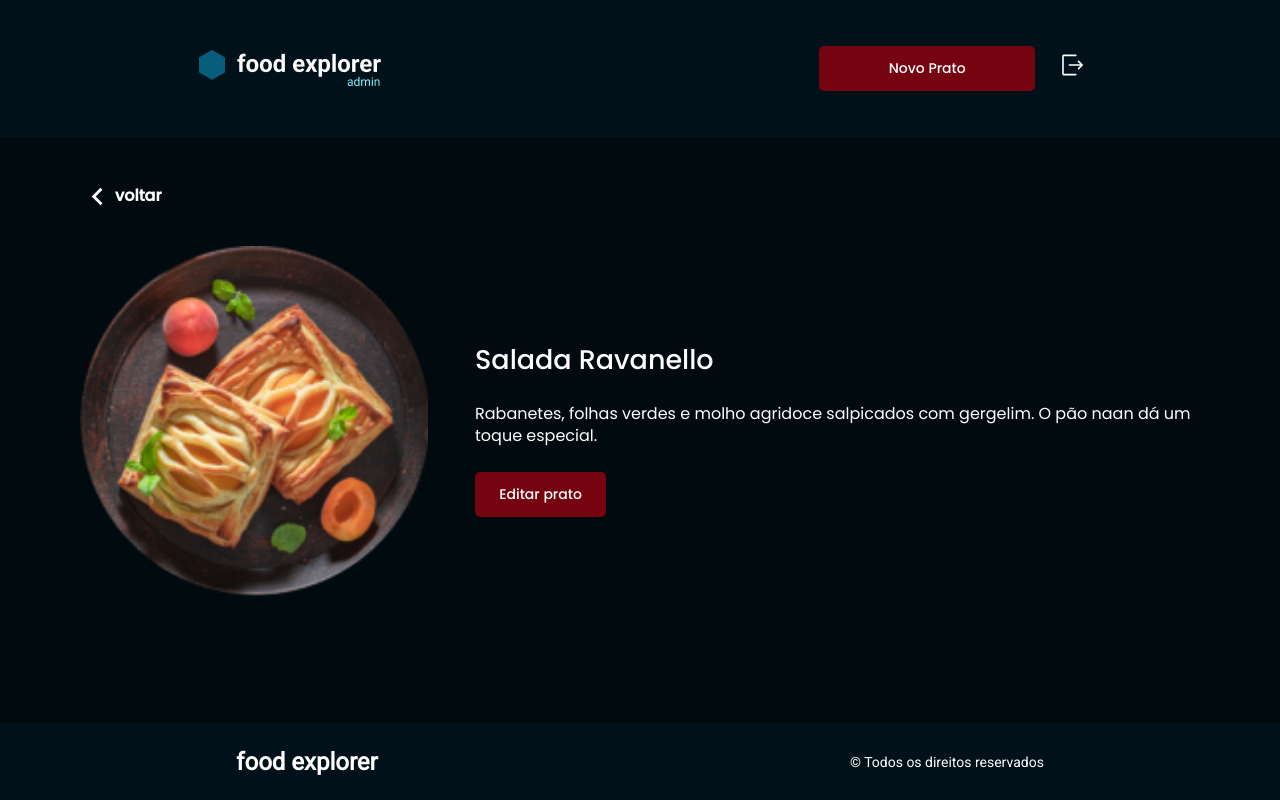
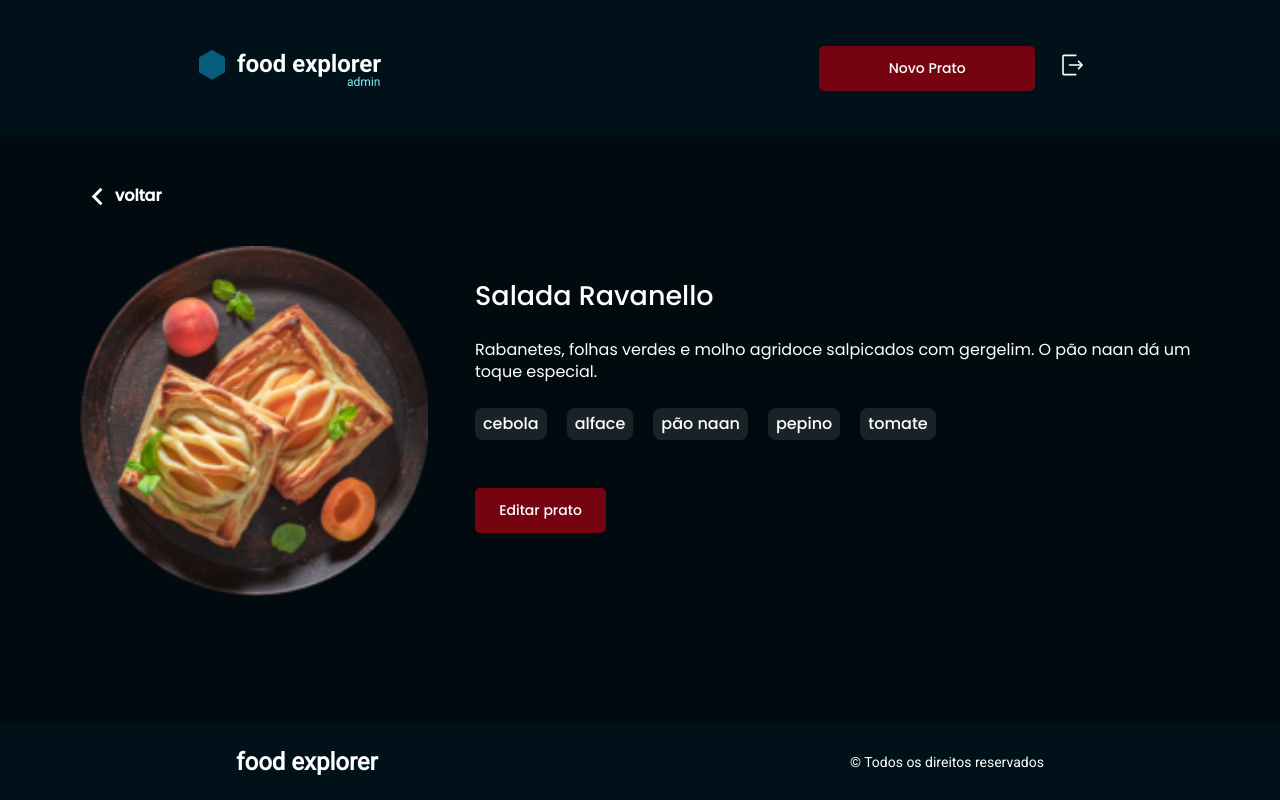
Before and after one commit to valdemirfilho/foodexplorer-test, a React (Vite) app: page / in a window 1280 px wide. Built offline with nearby package versions, Linux system fonts and the light colour scheme.

Commit message:
Adicionado tags

```diff
--- /dev/null
+++ b/src/Components/Tag/index.jsx
@@ -0,0 +1,9 @@
+import { Container } from "./styles";
+
+export function Tag({ title }) {
+  return (
+    <Container>
+      <p>{title}</p>
+    </Container>
+  );
+}
--- /dev/null
+++ b/src/Components/Tag/styles.js
@@ -0,0 +1,17 @@
+import styled from "styled-components";
+
+export const Container = styled.div`
+  background-color: ${({ theme }) => theme.COLORS.DARK_1000};
+  color: ${({ theme }) => theme.COLORS.LIGHT_100};
+  display: flex;
+  border-radius: 0.8rem;
+
+  > p {
+    font-family: "Poppins";
+    font-weight: 500;
+    font-size: 1.4;
+    line-height: 24px;
+
+    padding: 0.4rem 0.8rem;
+  }
+`;
--- a/src/pages/AdminPages/Details/index.jsx
+++ b/src/pages/AdminPages/Details/index.jsx
@@ -1,6 +1,7 @@
 import { Container, Content } from "./styles";
 import { Header } from "../../../Components/Header";
 import { Footer } from "../../../Components/Footer";
+import { Tag } from "../../../Components/Tag";
 import { MdKeyboardArrowLeft } from "react-icons/md";
 
 import { Button } from "../../../Components/Button";
@@ -26,6 +27,13 @@ export function Details() {
               Rabanetes, folhas verdes e molho agridoce salpicados com gergelim.
               O pão naan dá um toque especial.
             </p>
+            <div className="tagPlace">
+              <Tag title={"cebola"} />
+              <Tag title={"alface"} />
+              <Tag title={"pão naan"} />
+              <Tag title={"pepino"} />
+              <Tag title={"tomate"} />
+            </div>
             <Button title={"Editar prato"} />
           </div>
         </div>
--- a/src/pages/AdminPages/Details/styles.js
+++ b/src/pages/AdminPages/Details/styles.js
@@ -51,20 +51,33 @@ export const Content = styled.div`
       margin-bottom: 2.4rem;
     }
 
-    p {
-      font-family: "Poppins";
-      font-style: normal;
-      font-weight: 400;
-      font-size: 1.6rempx;
-      line-height: 140%;
+    > div {
+      > p {
+        font-family: "Poppins";
+        font-style: normal;
+        font-weight: 400;
+        font-size: 1.6rempx;
+        line-height: 140%;
+        margin-bottom: 2.4rem;
+      }
 
-      margin-bottom: 2.4rem;
+      button {
+        margin: 4.8rem 0;
+      }
     }
+  }
+
+  .tagPlace {
+    display: flex;
+    gap: 2rem;
+    flex-wrap: wrap;
+    justify-content: center;
   }
 
   @media (min-width: 820px) {
     display: flex;
     flex-direction: column;
+    align-items: center;
     align-items: center;
 
     > header {
@@ -91,7 +104,7 @@ export const Content = styled.div`
         width: 35rem;
         height: 35rem;
       }
-      div {
+      > div {
         display: flex;
         flex-direction: column;
         align-items: start;
@@ -100,7 +113,8 @@ export const Content = styled.div`
       p {
         text-align: left;
       }
-      button {
+
+      div > button {
         width: 13.1rem;
       }
     }
```
